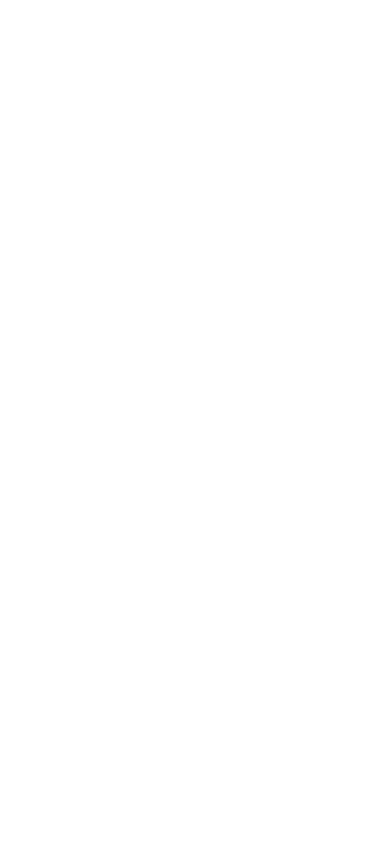
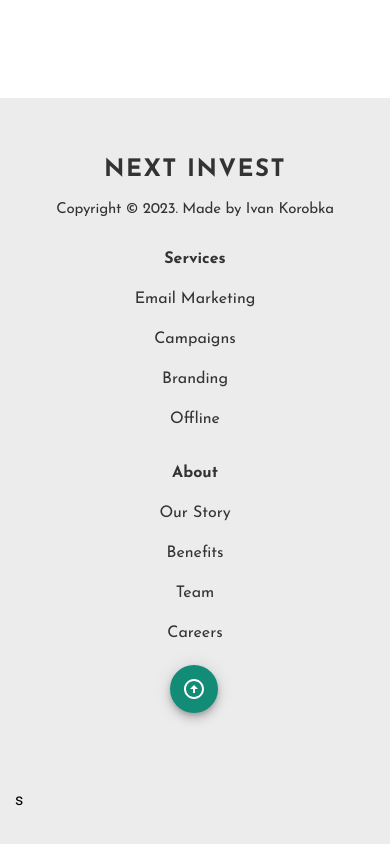
Before and after one commit to bambuuk/future-invest, a React (Create React App) app: page / in a window 390 px wide. Shown: the part 5350-6194 px from the top of the page. Before the commit the page ends 5448 px from the top, so only its background shows below. Built offline with nearby package versions, Linux system fonts and the light colour scheme; the HTML template or start-up script is replaced by a standard one.

Commit message:
create first footer block and add hover effect to Links in header

```diff
--- a/src/App.tsx
+++ b/src/App.tsx
@@ -5,6 +5,7 @@
 import Offers from "./components/Offers";
 import Analysis from "./components/Analysis";
 import RaiseCapital from "./components/RaiseCapital";
+import Footer from "./components/Footer";
 
 function App() {
   return (
@@ -14,6 +15,7 @@
       <Offers />
       <Analysis />
       <RaiseCapital />
+      <Footer />
     </ThemeProvider>
   );
 }
--- /dev/null
+++ b/src/components/Footer.tsx
@@ -0,0 +1,167 @@
+import { FC } from 'react';
+import { styled, Box, Fab } from '@mui/material';
+import { CustomContainer } from './CustomElements';
+import ArrowCircleUpOutlinedIcon from '@mui/icons-material/ArrowCircleUpOutlined';
+
+const FooterEl = styled('footer')({
+  position: 'relative',
+  width: '100%',
+  backgroundColor: '#ECECEC',
+});
+
+const Wrapper = styled(Box)({
+  padding: '60px 0',
+  width: '100%',
+  display: 'flex',
+  flexDirection: 'column',
+  gap: '77px'
+});
+
+const FirstBlockWrapper = styled(Box)(({ theme }) => ({
+  display: 'flex',
+  justifyContent: 'space-between',
+  flexWrap: 'wrap',
+  gap: '30px',
+  [theme.breakpoints.down('md')]: {
+    justifyContent: 'center',
+  }
+}));
+
+const SecondBlockWrapper = styled(Box)({
+  display: 'flex',
+  justifyContent: 'space-between'
+});
+
+const LogoBlock = styled(Box)(({ theme }) => ({
+  display: 'flex',
+  flexDirection: 'column',
+  maxWidth: '370px',
+  minWidth: '285px',
+  width: '100%',
+  flex: '1',
+  gap: '30px',
+  [theme.breakpoints.down('md')]: {
+    gap: '20px',
+    alignItems: 'center'
+  },
+}));
+
+const Logo = styled(Box)({
+  color: '#333',
+  fontFamily: 'Josefin Sans',
+  fontSize: '24px',
+  fontWeight: 700,
+  lineHeight: '24px',
+  letterSpacing: '1.44px',
+});
+
+const LogoDescription = styled(Box)({
+  color: '#333',
+  fontFamily: 'Josefin Sans',
+  fontSize: '15px',
+  fontWeight: 400,
+  lineHeight: 'normal',
+  letterSpacing: '-0.205px',
+});
+
+const NavigationMenu = styled('nav')(({ theme }) => ({
+  maxWidth: '570px',
+  width: '100%',
+  display: 'flex',
+  gap: '30px',
+  flexWrap: 'wrap',
+  [theme.breakpoints.down('md')]: {
+    justifyContent: 'center'
+  },
+}));
+
+const ColumnMenu = styled('div')(({ theme }) => ({
+  display: 'flex',
+  flexDirection: 'column',
+  gap: '16px',
+  [theme.breakpoints.down('md')]: {
+    alignItems: 'center',
+  }
+}));
+
+const ColumnItem = styled('a')(({ theme }) => ({
+  position: 'relative',
+  display: 'block',
+  width: '270px',
+  color: '#333',
+  fontFamily: 'Josefin Sans',
+  fontSize: '16px',
+  fontWeight: 400,
+  lineHeight: '24px',
+  cursor: 'pointer',
+  [theme.breakpoints.down(1000)]: {
+    width: '200px',
+  },
+  [theme.breakpoints.down('md')]: {
+    width: '135px',
+  },
+  [theme.breakpoints.down('md')]: {
+    textAlign: 'center',
+  },
+  '&:after': {
+    content: '""',
+    position: 'absolute',
+    bottom: 0,
+    right: 0,
+    left: 0,
+    width: 0,
+    color: 'transparent',
+    background: theme.palette.primary.main,
+    height: '2px',
+    transition: 'all 0.7s',
+  },
+  '&:hover:after': {
+    width: '100%',
+  }
+}));
+
+const Footer: FC = () => {
+  return (
+    <FooterEl>
+      <CustomContainer>
+        <Wrapper>
+          <FirstBlockWrapper>
+            <LogoBlock>
+              <Logo>NEXT INVEST</Logo>
+              <LogoDescription>Copyright © 2023. Made by Ivan Korobka</LogoDescription>
+            </LogoBlock>
+            <Box sx={{ display: 'flex', gap: '20px', flexWrap: 'wrap', justifyContent: { xs: 'center', md: 'flex-start' } }}>
+              <NavigationMenu>
+                <ColumnMenu>
+                  <ColumnItem sx={{ fontWeight: 700 }}>Services</ColumnItem>
+                  <ColumnItem>Email Marketing</ColumnItem>
+                  <ColumnItem>Campaigns</ColumnItem>
+                  <ColumnItem>Branding</ColumnItem>
+                  <ColumnItem>Offline</ColumnItem>
+                </ColumnMenu>
+
+                <ColumnMenu>
+                  <ColumnItem sx={{ fontWeight: 700 }}>About</ColumnItem>
+                  <ColumnItem>Our Story</ColumnItem>
+                  <ColumnItem>Benefits</ColumnItem>
+                  <ColumnItem>Team</ColumnItem>
+                  <ColumnItem>Careers</ColumnItem>
+                </ColumnMenu>
+              </NavigationMenu>
+              <Box sx={{ width: '50px', height: '50px', justifySelf: 'flex-end' }}>
+                <Fab color="primary" size='medium'>
+                  <ArrowCircleUpOutlinedIcon />
+                </Fab>
+              </Box>
+            </Box>
+          </FirstBlockWrapper>
+          <SecondBlockWrapper>
+            s
+          </SecondBlockWrapper>
+        </Wrapper>
+      </CustomContainer>
+    </FooterEl>
+  )
+}
+
+export default Footer
--- a/src/components/Navbar.tsx
+++ b/src/components/Navbar.tsx
@@ -34,13 +34,29 @@
   letterSpacing: '1.44px',
 }));
 
-const Link = styled('a')({
+const Link = styled('a')(({ theme }) => ({
   color: '#333',
   fontFamily: 'Josefin Sans',
   fontSize: '16px',
   fontWeight: 700,
   lineHeight: '24px',
-});
+  position: 'relative',
+  '&:after': {
+    content: '""',
+    position: 'absolute',
+    bottom: 0,
+    right: 0,
+    width: 0,
+    color: 'transparent',
+    background: theme.palette.primary.main,
+    height: '2px',
+    transition: 'all 0.7s',
+  },
+  '&:hover:after': {
+    width: '100%',
+    left: 0,
+  }
+}));
 
 const LoginButton = styled(Button)(({ theme }) => ({
   padding: '16px 40px 14px 40px',
```
